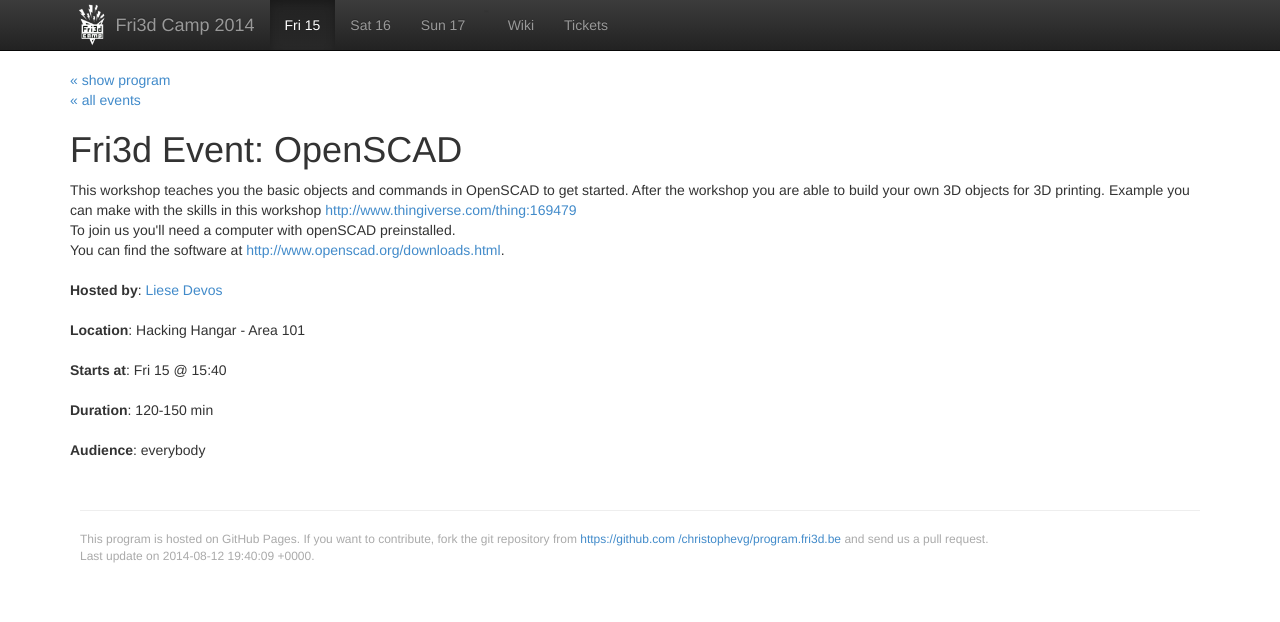
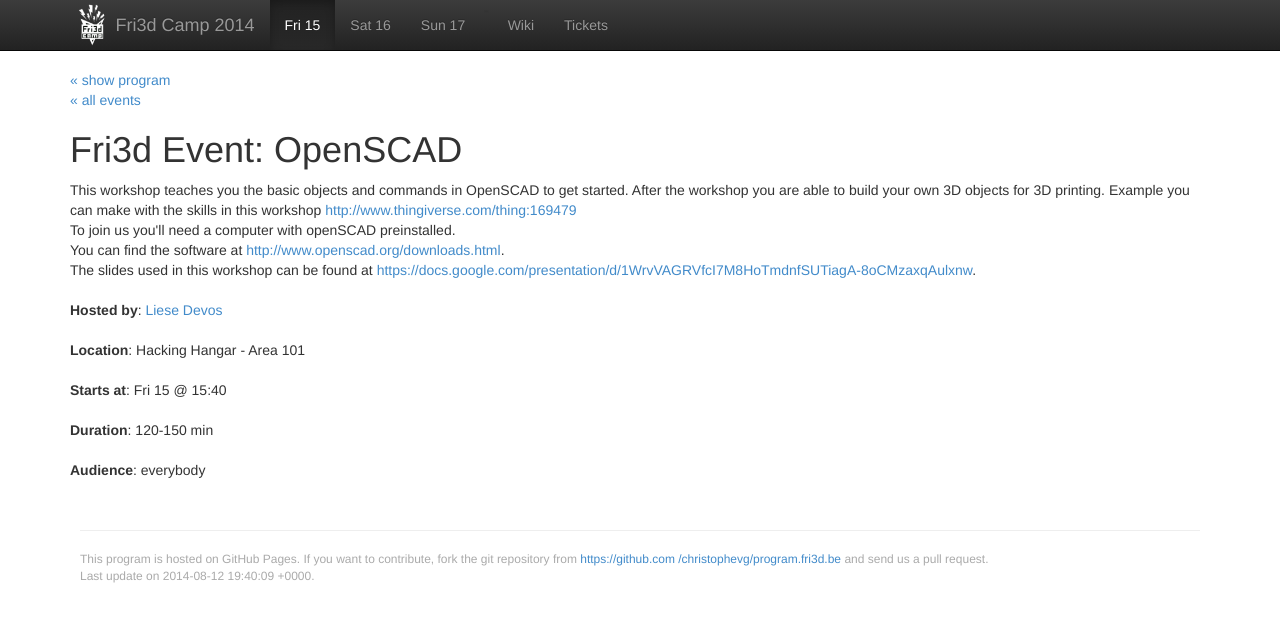
Before and after one commit to Fri3dCamp/program.fri3d.be, a Jekyll site: the page built from events/_posts/2014-08-15-openscad.html, in a window 1280 px wide. Shown: the top 622 px of the page. Built offline with Jekyll 4.4.1, drawn with Linux system fonts in a browser that asks for light colours; nearby versions of some CDN libraries.

Commit message:
added link to OpenSCAD slides

```diff
--- a/events/_posts/2014-08-15-openscad.html
+++ b/events/_posts/2014-08-15-openscad.html
@@ -1,7 +1,7 @@
 ---
 layout: event
 title: OpenSCAD
-abstract: This workshop teaches you the basic objects and commands in OpenSCAD to get started. After the workshop you are able to build your own 3D objects for 3D printing. Example you can make with the skills in this workshop <a href="http://www.thingiverse.com/thing:169479">http://www.thingiverse.com/thing:169479</a><br>To join us you'll need a computer with openSCAD preinstalled.<br>You can find the software at <a href="http://www.openscad.org/downloads.html">http://www.openscad.org/downloads.html</a>.
+abstract: This workshop teaches you the basic objects and commands in OpenSCAD to get started. After the workshop you are able to build your own 3D objects for 3D printing. Example you can make with the skills in this workshop <a href="http://www.thingiverse.com/thing:169479">http://www.thingiverse.com/thing:169479</a><br>To join us you'll need a computer with openSCAD preinstalled.<br>You can find the software at <a href="http://www.openscad.org/downloads.html">http://www.openscad.org/downloads.html</a>.<br>The slides used in this workshop can be found at <a href="https://docs.google.com/presentation/d/1WrvVAGRVfcI7M8HoTmdnfSUTiagA-8oCMzaxqAulxnw">https://docs.google.com/presentation/d/1WrvVAGRVfcI7M8HoTmdnfSUTiagA-8oCMzaxqAulxnw</a>.
 host: Liese Devos
 location: Hacking Hangar - Area 101
 start: Fri 15 @ 15:40
```
